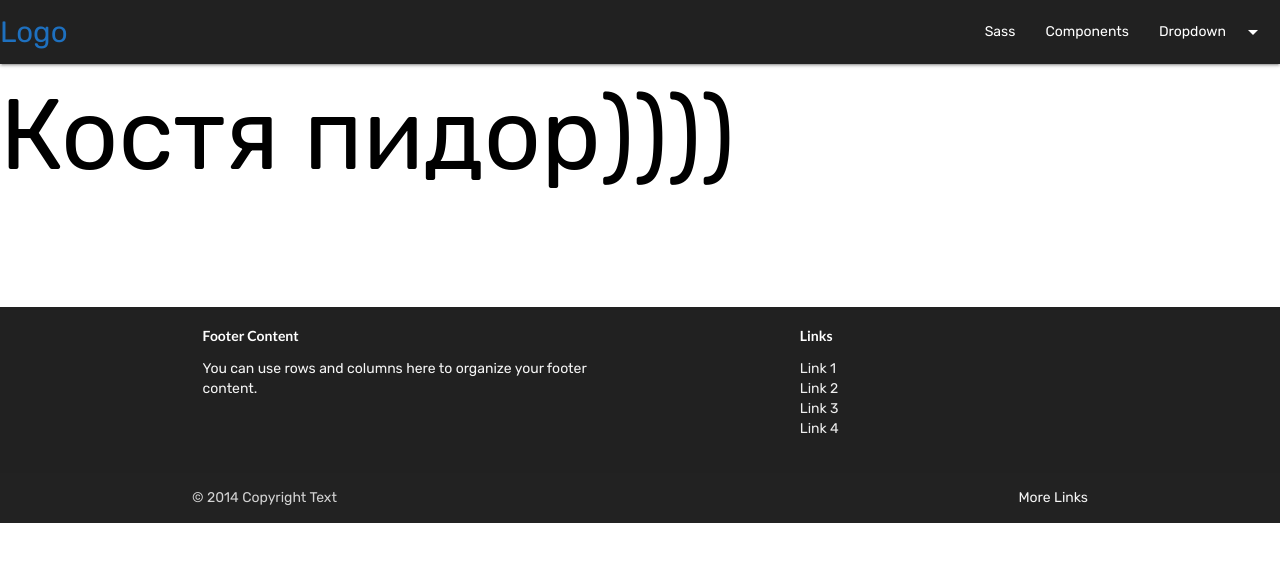
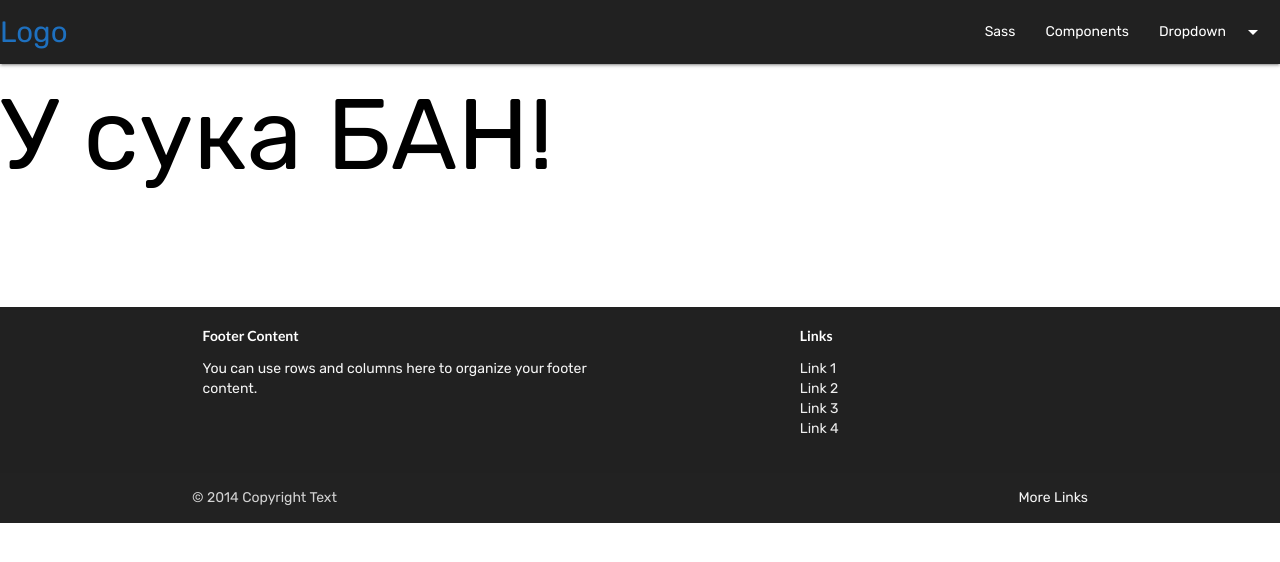
Before and after one commit to MatthewKarpenko/Windrider_react, a React app: page / in a window 1280 px wide. Shown: the top 562 px of the page. Built offline with nearby package versions, Linux system fonts and the light colour scheme.

Commit message:
allow cors

```diff
--- a/app/components/MainPage.js
+++ b/app/components/MainPage.js
@@ -2,7 +2,7 @@ import React from 'react';
 
 const MainPage = () => {
     return (
-        <p className ="kostyapidor">Костя пидор))))</p>
+        <p className ="kostyapidor">У сука БАН!</p>
     )
 }
 
--- a/package.json
+++ b/package.json
@@ -21,6 +21,7 @@
     "body-parser": "^1.19.0",
     "concurrently": "^4.1.0",
     "cookie-parser": "^1.4.4",
+    "cors": "^2.8.5",
     "dotenv": "^8.0.0",
     "express": "^4.17.1",
     "jsonwebtoken": "^8.5.1",
```
Also changed, not shown: 2 other files (tests, documents, lock files or other folders).
